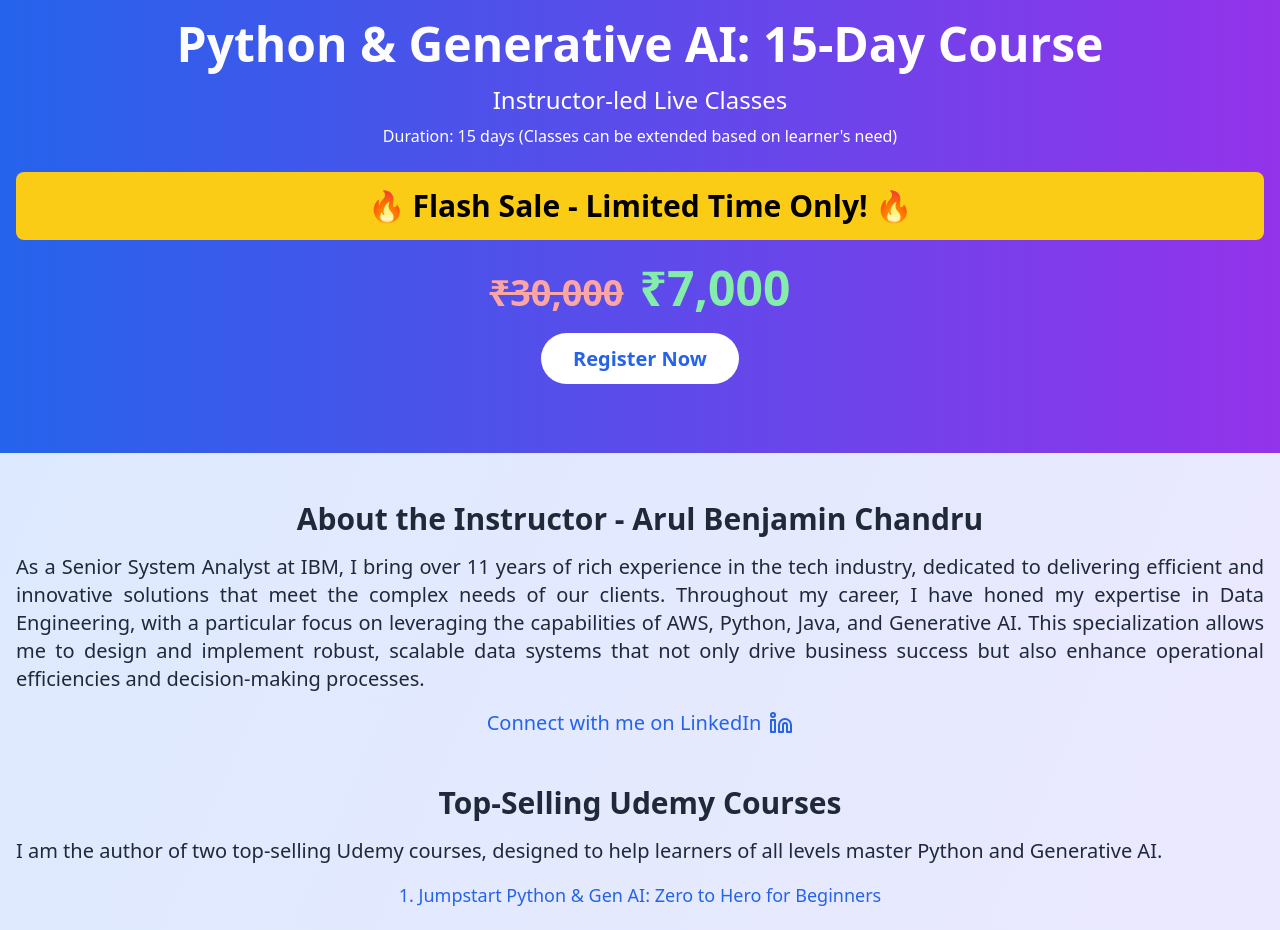
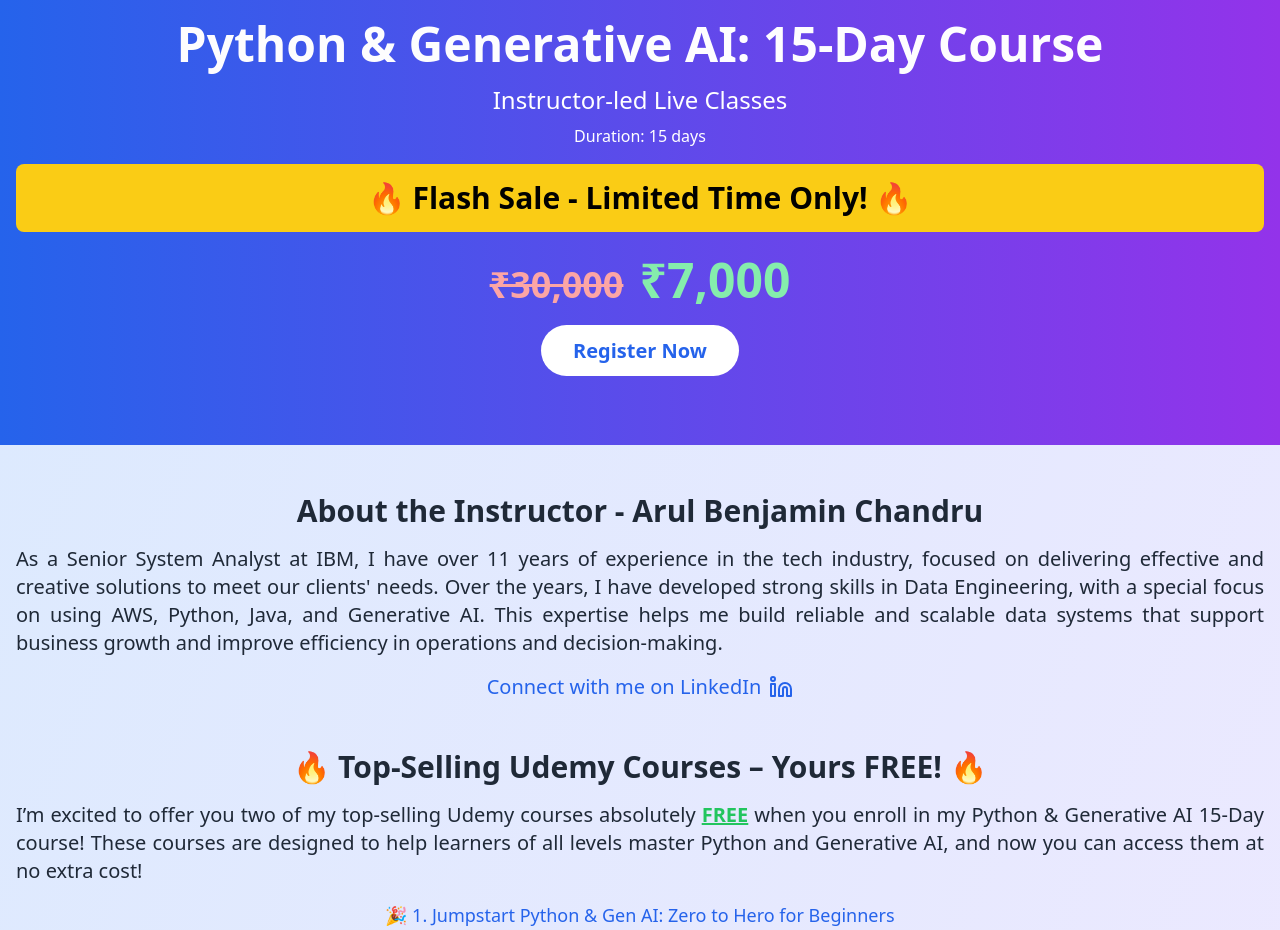
Before and after one commit to arulbenjaminchandru/pythongenai, a Next.js app in the folder my-project/: page / in a window 1280 px wide. Shown: the part 60-990 px from the top of the page. Built offline with nearby package versions, Linux system fonts and the light colour scheme.

Commit message:
added udemy courses

```diff
--- a/my-project/src/app/page.tsx
+++ b/my-project/src/app/page.tsx
@@ -16,7 +16,7 @@ const LandingPage = () => {
   <header className="bg-gradient-to-r from-blue-600 to-purple-600 text-white py-20 px-4 text-center">
     <h1 className="text-5xl font-bold mb-4 animate-pulse">Python & Generative AI: 15-Day Course</h1>
     <p className="text-2xl mb-2">Instructor-led Live Classes</p>
-    <p className="mb-6">Duration: 15 days (Classes can be extended based on learner's need)</p>
+    <p className="mb-4">Duration: 15 days </p>
 
     {/* Flash Sale Section */}
     <div className="bg-yellow-400 text-black font-bold p-4 rounded-lg mb-6">
@@ -40,7 +40,7 @@ const LandingPage = () => {
       <section className="mb-12 text-center">
     <h2 className="text-3xl font-bold mb-4">About the Instructor - Arul Benjamin Chandru</h2>
     <p className="text-xl text-justify mb-4">
-      As a Senior System Analyst at IBM, I bring over 11 years of rich experience in the tech industry, dedicated to delivering efficient and innovative solutions that meet the complex needs of our clients. Throughout my career, I have honed my expertise in Data Engineering, with a particular focus on leveraging the capabilities of AWS, Python, Java, and Generative AI. This specialization allows me to design and implement robust, scalable data systems that not only drive business success but also enhance operational efficiencies and decision-making processes.
+    As a Senior System Analyst at IBM, I have over 11 years of experience in the tech industry, focused on delivering effective and creative solutions to meet our clients' needs. Over the years, I have developed strong skills in Data Engineering, with a special focus on using AWS, Python, Java, and Generative AI. This expertise helps me build reliable and scalable data systems that support business growth and improve efficiency in operations and decision-making.
     </p>
     <p className="text-xl text-justify mb-4">
       <a
@@ -55,9 +55,9 @@ const LandingPage = () => {
   </section>
 
   <section className="mb-12 text-center">
-    <h2 className="text-3xl font-bold mb-4">Top-Selling Udemy Courses</h2>
+    <h2 className="text-3xl font-bold mb-4">🔥 Top-Selling Udemy Courses – Yours FREE! 🔥</h2>
     <p className="text-xl text-justify mb-4">
-      I am the author of two top-selling Udemy courses, designed to help learners of all levels master Python and Generative AI.
+      I’m excited to offer you two of my top-selling Udemy courses absolutely <span className="text-green-500 font-bold underline">FREE</span> when you enroll in my Python & Generative AI 15-Day course! These courses are designed to help learners of all levels master Python and Generative AI, and now you can access them at no extra cost!
     </p>
     <div className="flex flex-col items-center space-y-4">
       <a
@@ -66,7 +66,7 @@ const LandingPage = () => {
         rel="noopener noreferrer"
         className="text-blue-600 hover:underline text-lg"
       >
-        1. Jumpstart Python & Gen AI: Zero to Hero for Beginners
+        🎉 1. Jumpstart Python & Gen AI: Zero to Hero for Beginners
       </a>
       <a
         href="https://www.udemy.com/course/python-genai-basics/?referralCode=47F4950D6FADA6C59E08"
@@ -74,10 +74,11 @@ const LandingPage = () => {
         rel="noopener noreferrer"
         className="text-blue-600 hover:underline text-lg"
       >
-        2. Python & Gen AI Basics: Transition from Java in Just 15 days
+        🎉 2. Python & Gen AI Basics: Transition from Java in Just 15 Days
       </a>
     </div>
-  </section>
+    <p className="text-red-600 font-bold mt-6 text-2xl">💥 Get Both Courses – Completely FREE! 💥</p>
+</section>
 
         <section className="mb-12">
           <h2 className="text-3xl font-bold mb-6 text-center">Course Syllabus</h2>
@@ -170,7 +171,7 @@ const LandingPage = () => {
       </main>
 
       <footer className="bg-gray-800 text-white py-8 px-4 text-center">
-        <p>&copy; 2024 Python & Generative AI Course. All rights reserved.</p>
+        <p>&copy; 2024 Arul Benjamin. All rights reserved.</p>
         <div className="mt-4">
           <a
             href="https://www.linkedin.com/in/arulbenjamin/"
@@ -179,12 +180,6 @@ const LandingPage = () => {
             className="text-blue-300 hover:underline mr-4"
           >
             Instructor LinkedIn
-          </a>
-          <a
-            href="#"
-            className="text-blue-300 hover:underline"
-          >
-            Privacy Policy
           </a>
         </div>
       </footer>
```
